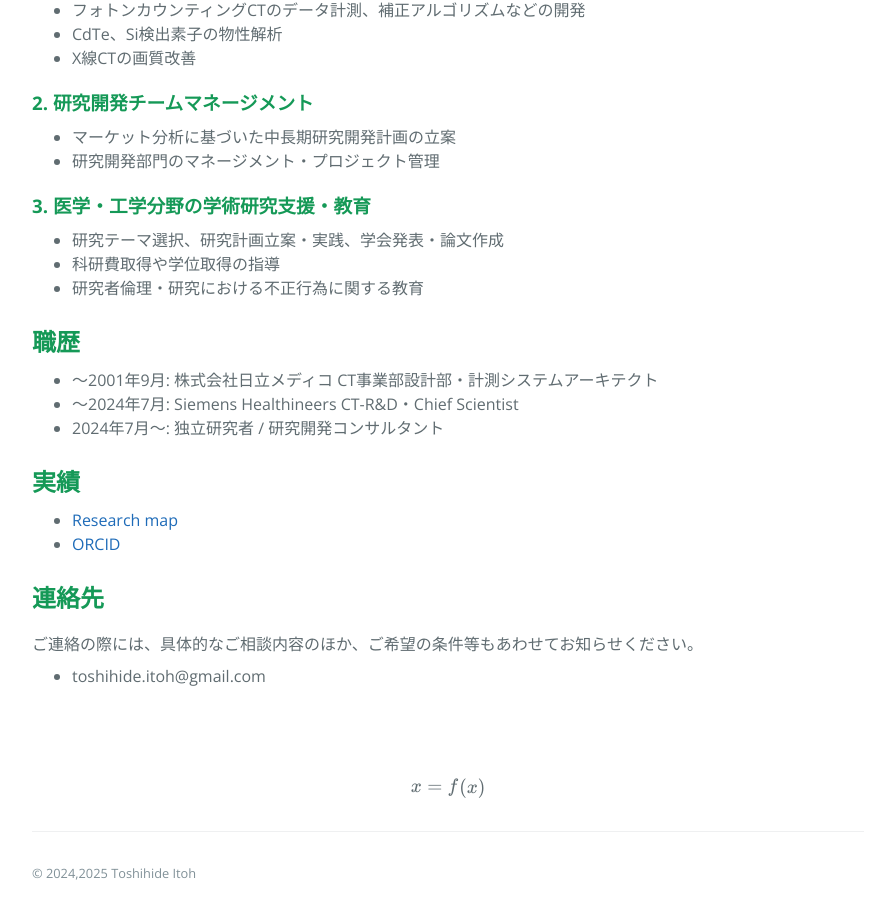
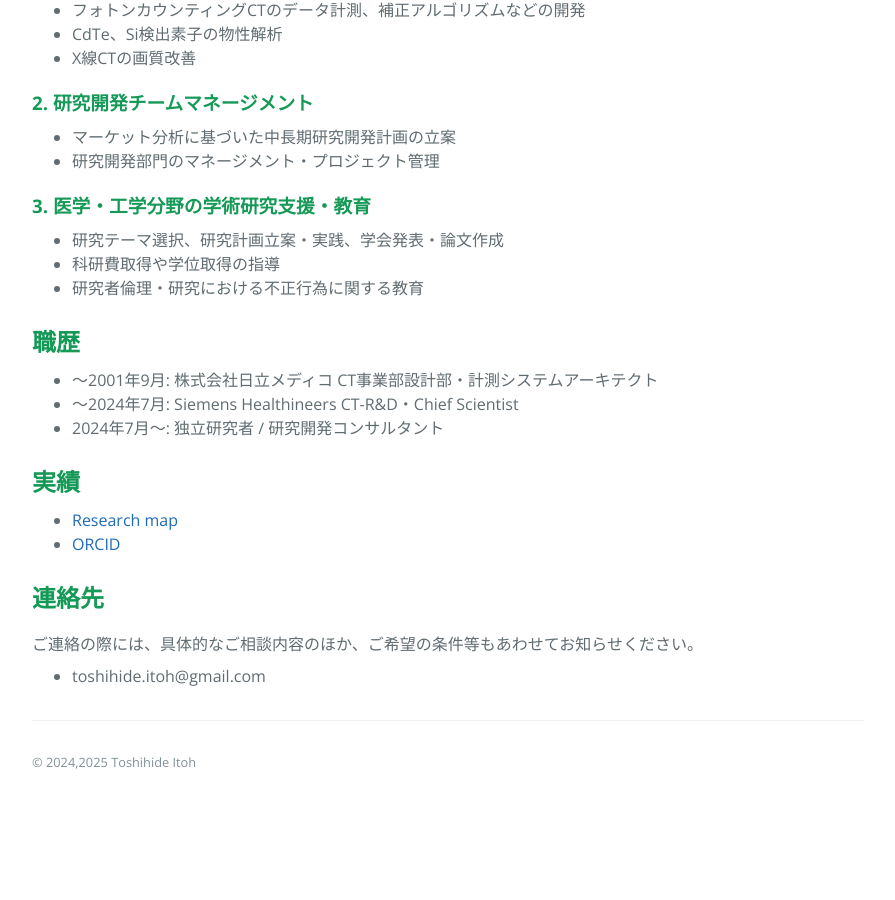
Before and after one commit to toshihide-itoh/toshihide-itoh.github.io, a Jekyll site: the page built from index.md, in a window 1280 px wide and 900 px high, scrolled down 1178 px. Shown: the whole window, without its empty margins (192-1087 px from the left). Built offline with Jekyll 4.4.1, drawn with Linux system fonts in a browser that asks for light colours; after the commit the page ends 1966 px from its top, so only the background shows below that.

```diff
--- a/index.md
+++ b/index.md
@@ -76,5 +75,3 @@ mathjax: true
 ご連絡の際には、具体的なご相談内容のほか、ご希望の条件等もあわせてお知らせください。
 
 - toshihide.itoh@gmail.com
-
-$$ x = f(x) $$
```
Also changed, not shown: other parts of index.md (+0 -1 lines).
